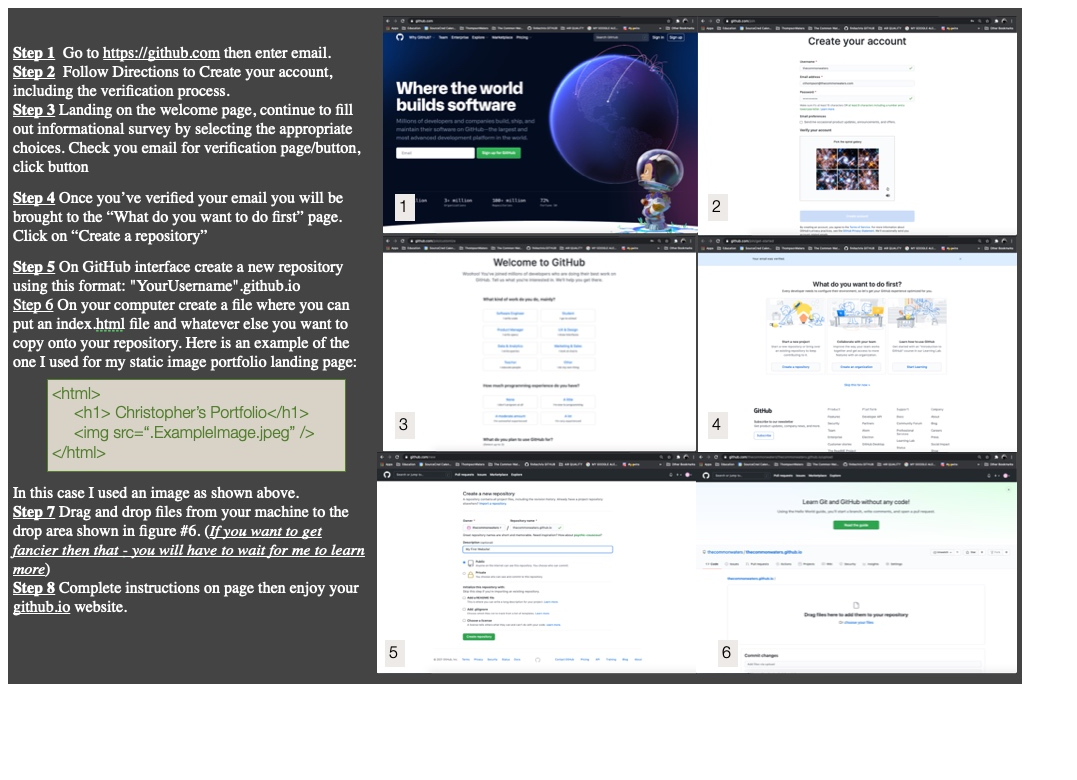
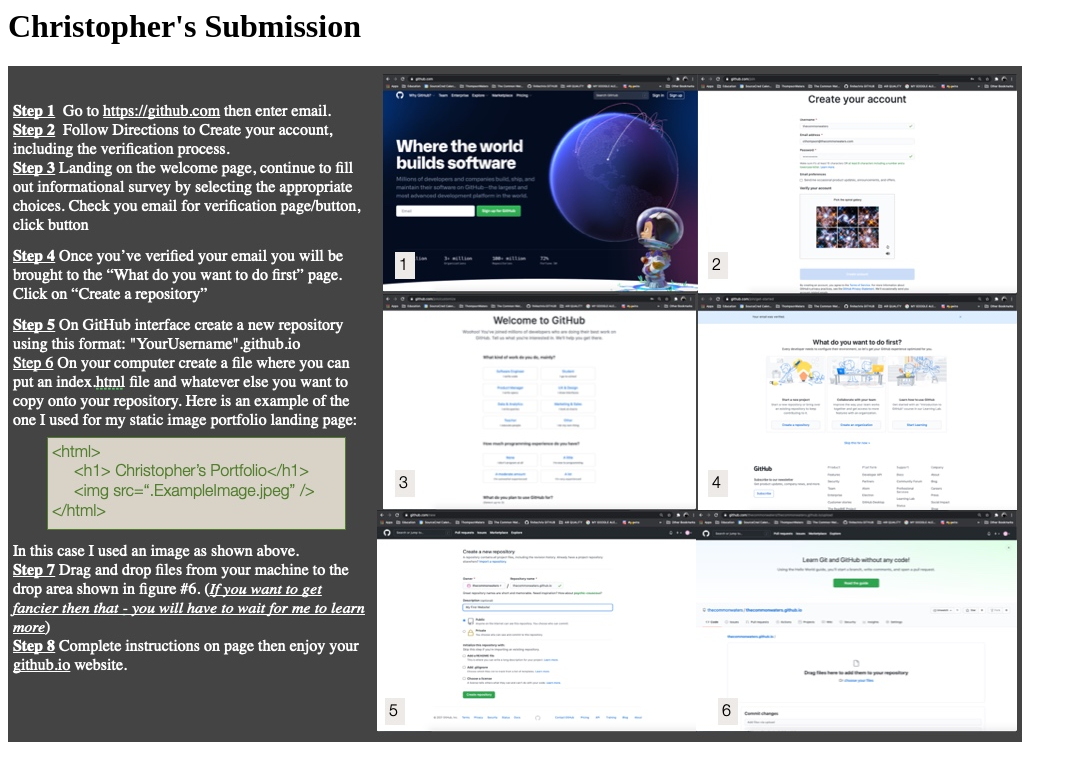
Before and after one commit to finitechris/notyetawebdevelopmentinstructor.github.io, a plain HTML site: page index.html in a window 1280 px wide. Shown: the whole page, without its empty margins (0-1077 px from the left). Drawn offline with Linux system fonts and the light colour scheme.

Commit message:
Update index.html

```diff
--- a/index.html
+++ b/index.html
@@ -1,3 +1,4 @@
 </html>
-    <img src="./samplepic.jpeg" />
+<h1>Christopher's Submission</h1>
+<img src="./samplepic.jpeg" />
 </html>
```
